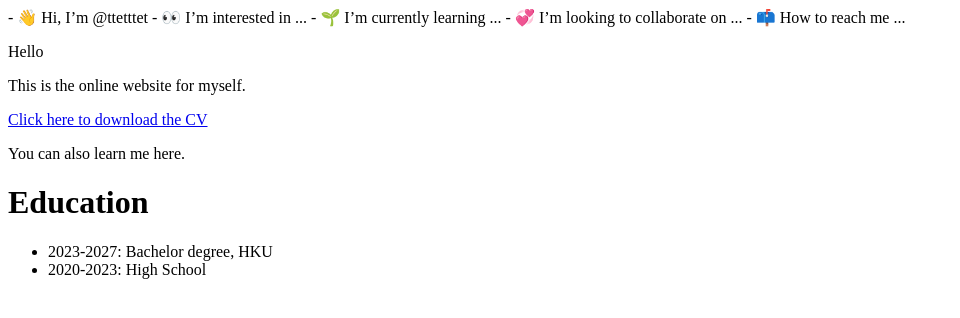
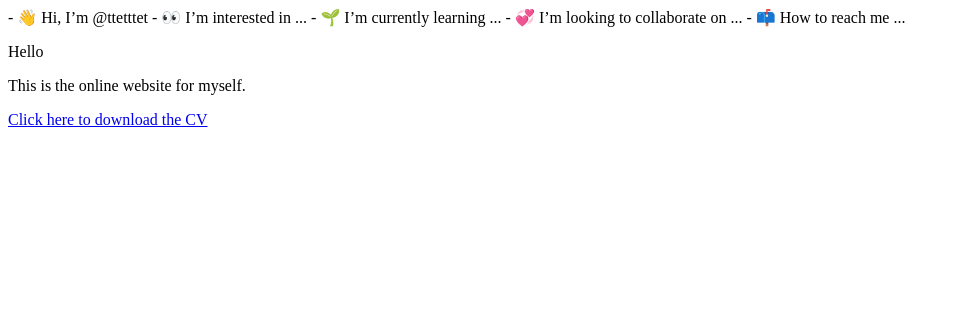
Before and after one commit to ttetttet/ttetttet, a plain HTML site: page index.html in a window 1280 px wide. Shown: the whole page, without its empty margins (0-960 px from the left). Drawn offline with Linux system fonts and the light colour scheme.

Commit message:
Update index.html

```diff
--- a/index.html
+++ b/index.html
@@ -13,10 +13,3 @@ You can click the Preview link to take a look at your changes.
 <p>This is the online website for myself.</p>
 
 <a href="CV.pdf" dowload>Click here to download the CV</a>
-
-<p>You can also learn me here.</p>
-<strong><h1>Education</h1></strong>
-<ul>
-        <li>2023-2027: Bachelor degree, HKU</li>
-        <li>2020-2023: High School</li>
-</ul>
```
